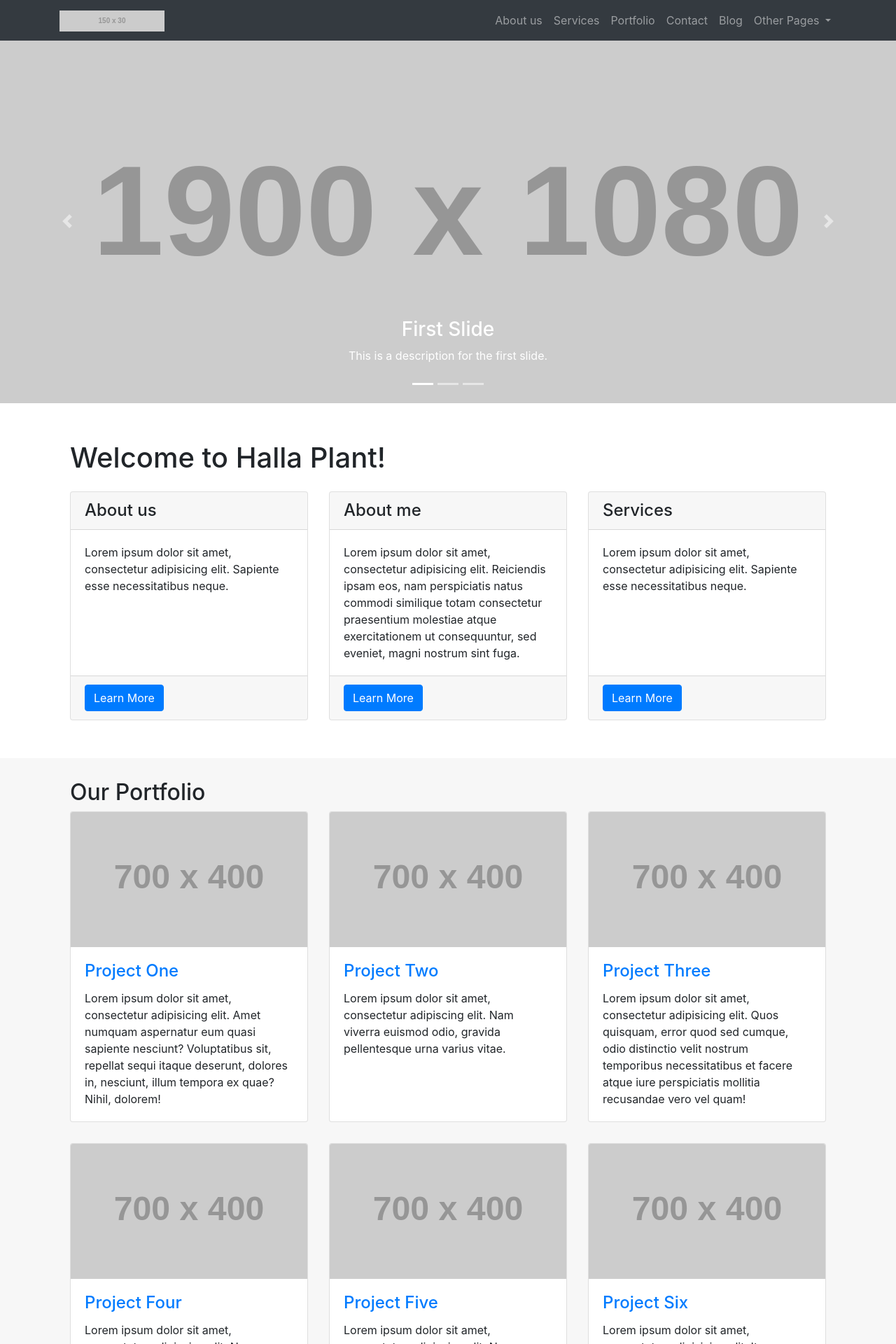
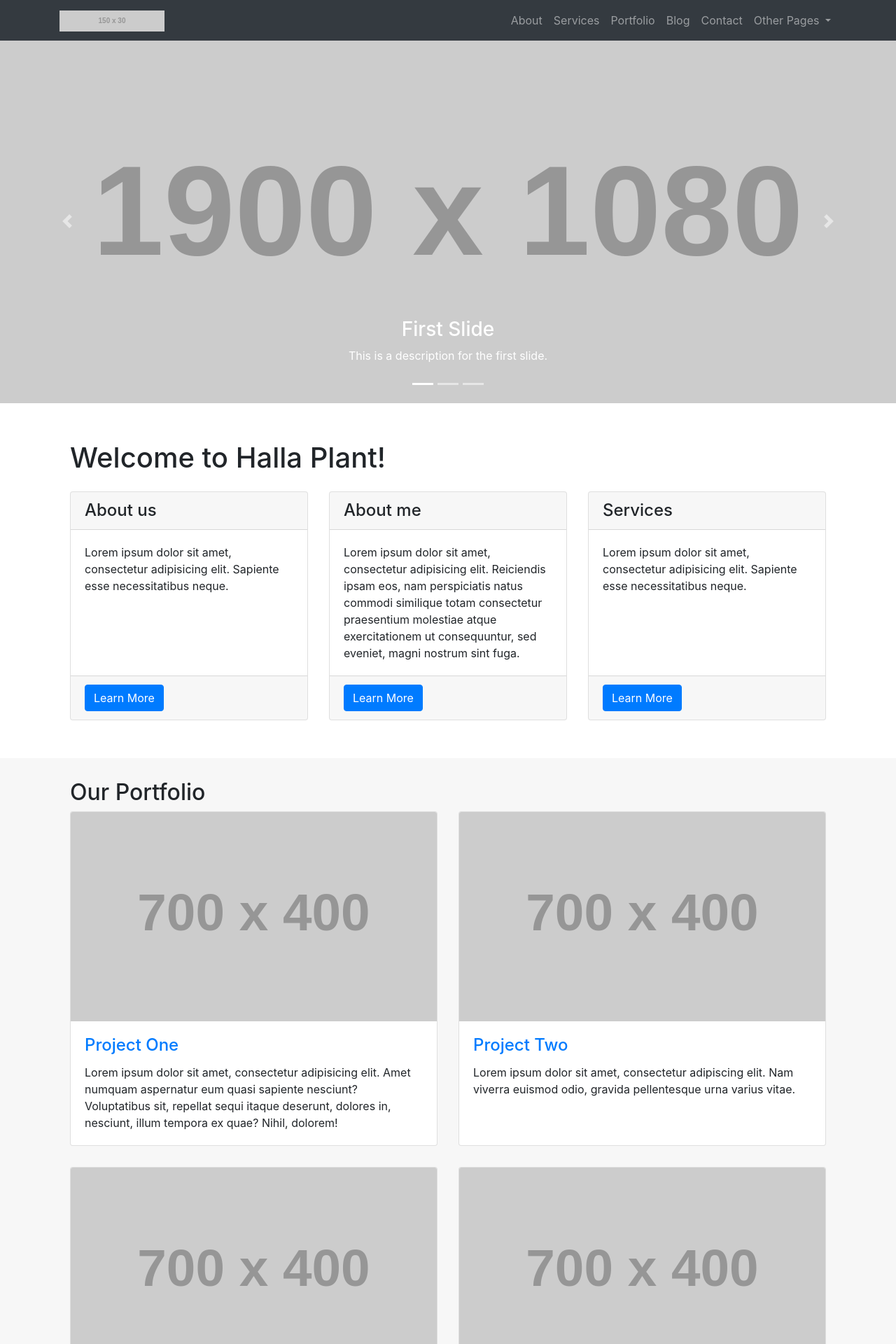
Before and after one commit to sonagi784/hallaplantweb, a Django app: template main/templates/main/index.html in a window 1280 px wide. Shown: the top 1920 px of the page at 70% size. Run offline with Django 3.2, Linux system fonts and the light colour scheme; the template is opened without the code that fills it: most values are stand-ins (such as "Sample title", 1, 10 or a date in 2020); grey boxes labelled with a size stand in for pictures from a placeholder-image service; some libraries are stand-ins or nearby versions.

Commit message:
blog preview

```diff
--- a/blog/templates/blog/post_list.html
+++ b/blog/templates/blog/post_list.html
@@ -25,7 +25,7 @@
         <span class="badge badge-primary float-right">미분류</span>
         {% endif %}
         <h2 class="card-title">{{ p.title }}</h2>
-        <p class="card-text">{{ p.content | truncatewords:50 }}</p>
+        <p class="card-text">{{ p.get_markdown_content | safe | truncatewords:50 }}</p>
         {% for tag in p.tags.all %}
             <a href={{ tag.get_absolute_url }}>#{{ tag }}</a>
         {% endfor %}
--- a/main/templates/main/index.html
+++ b/main/templates/main/index.html
@@ -34,19 +34,19 @@
             <div class="collapse navbar-collapse" id="navbarResponsive">
                 <ul class="navbar-nav ml-auto">
                     <li class="nav-item">
-                        <a class="nav-link" href="about.html">About us</a>
+                        <a class="nav-link" href="#">About</a>
                     </li>
                     <li class="nav-item">
-                        <a class="nav-link" href="services.html">Services</a>
+                        <a class="nav-link" href="#">Services</a>
                     </li>
                     <li class="nav-item">
-                        <a class="nav-link" href="contact.html">Portfolio</a>
-                    </li>
-                    <li class="nav-item">
-                        <a class="nav-link" href="contact.html">Contact</a>
+                        <a class="nav-link" href="#">Portfolio</a>
                     </li>
                     <li class="nav-item">
                         <a class="nav-link" href="/blog/">Blog</a>
+                    </li>
+                    <li class="nav-item">
+                        <a class="nav-link" href="#">Contact</a>
                     </li>
                     <li class="nav-item dropdown">
                         <a class="nav-link dropdown-toggle" href="#" id="navbarDropdownPages" data-toggle="dropdown"
@@ -159,7 +159,7 @@
         <h2>Our Portfolio</h2>
 
         <div class="row">
-            <div class="col-lg-4 col-sm-6 portfolio-item">
+            <div class="col-lg-6 col-sm-6 portfolio-item">
                 <div class="card h-100">
                     <a href="#"><img class="card-img-top" src="http://placehold.it/700x400" alt=""></a>
                     <div class="card-body">
@@ -172,7 +172,7 @@
                     </div>
                 </div>
             </div>
-            <div class="col-lg-4 col-sm-6 portfolio-item">
+            <div class="col-lg-6 col-sm-6 portfolio-item">
                 <div class="card h-100">
                     <a href="#"><img class="card-img-top" src="http://placehold.it/700x400" alt=""></a>
                     <div class="card-body">
@@ -184,7 +184,7 @@
                     </div>
                 </div>
             </div>
-            <div class="col-lg-4 col-sm-6 portfolio-item">
+            <div class="col-lg-6 col-sm-6 portfolio-item">
                 <div class="card h-100">
                     <a href="#"><img class="card-img-top" src="http://placehold.it/700x400" alt=""></a>
                     <div class="card-body">
@@ -197,7 +197,7 @@
                     </div>
                 </div>
             </div>
-            <div class="col-lg-4 col-sm-6 portfolio-item">
+            <div class="col-lg-6 col-sm-6 portfolio-item">
                 <div class="card h-100">
                     <a href="#"><img class="card-img-top" src="http://placehold.it/700x400" alt=""></a>
                     <div class="card-body">
@@ -206,31 +206,6 @@
                         </h4>
                         <p class="card-text">Lorem ipsum dolor sit amet, consectetur adipiscing elit. Nam viverra
                             euismod odio, gravida pellentesque urna varius vitae.</p>
-                    </div>
-                </div>
-            </div>
-            <div class="col-lg-4 col-sm-6 portfolio-item">
-                <div class="card h-100">
-                    <a href="#"><img class="card-img-top" src="http://placehold.it/700x400" alt=""></a>
-                    <div class="card-body">
-                        <h4 class="card-title">
-                            <a href="#">Project Five</a>
-                        </h4>
-                        <p class="card-text">Lorem ipsum dolor sit amet, consectetur adipiscing elit. Nam viverra
-                            euismod odio, gravida pellentesque urna varius vitae.</p>
-                    </div>
-                </div>
-            </div>
-            <div class="col-lg-4 col-sm-6 portfolio-item">
-                <div class="card h-100">
-                    <a href="#"><img class="card-img-top" src="http://placehold.it/700x400" alt=""></a>
-                    <div class="card-body">
-                        <h4 class="card-title">
-                            <a href="#">Project Six</a>
-                        </h4>
-                        <p class="card-text">Lorem ipsum dolor sit amet, consectetur adipisicing elit. Itaque earum
-                            nostrum suscipit ducimus nihil provident, perferendis rem illo, voluptate atque, sit eius in
-                            voluptates, nemo repellat fugiat excepturi! Nemo, esse.</p>
                     </div>
                 </div>
             </div>
@@ -243,45 +218,19 @@
         <h2>Recent Post</h2>
 
         <div class="row">
+            {% for p in posts %}
                 <div class="col-lg-4">
                     <div class="card h-100">
-                    <a href="#"><img class="card-img-top" src="http://placehold.it/700x400" alt=""></a>
+                        <a href="{{ p.get_absolute_url }}"><img class="card-img-top" src="http://placehold.it/700x400" alt=""></a>
                         <div class="card-body">
                             <h4 class="card-title">
-                            <a href="#">Post One</a>
+                                <a href="{{ p.get_absolute_url }}">{{ p.title }}</a>
                             </h4>
-                        <p class="card-text">Lorem ipsum dolor sit amet, consectetur adipisicing elit. Amet numquam
-                            aspernatur eum quasi sapiente nesciunt? Voluptatibus sit, repellat sequi itaque deserunt,
-                            dolores in, nesciunt, illum tempora ex quae? Nihil, dolorem!</p>
+                            <p class="card-text">{{ p.get_markdown_content | safe | truncatewords:50 }}</p>
                         </div>
                     </div>
                 </div>
-            <div class="col-lg-4">
-                <div class="card h-100">
-                    <a href="#"><img class="card-img-top" src="http://placehold.it/700x400" alt=""></a>
-                    <div class="card-body">
-                        <h4 class="card-title">
-                            <a href="#">Post Two</a>
-                        </h4>
-                        <p class="card-text">Lorem ipsum dolor sit amet, consectetur adipisicing elit. Amet numquam
-                            aspernatur eum quasi sapiente nesciunt? Voluptatibus sit, repellat sequi itaque deserunt,
-                            dolores in, nesciunt, illum tempora ex quae? Nihil, dolorem!</p>
-                    </div>
-                </div>
-            </div>
-            <div class="col-lg-4">
-                <div class="card h-100">
-                    <a href="#"><img class="card-img-top" src="http://placehold.it/700x400" alt=""></a>
-                    <div class="card-body">
-                        <h4 class="card-title">
-                            <a href="#">Post Three</a>
-                        </h4>
-                        <p class="card-text">Lorem ipsum dolor sit amet, consectetur adipisicing elit. Amet numquam
-                            aspernatur eum quasi sapiente nesciunt? Voluptatibus sit, repellat sequi itaque deserunt,
-                            dolores in, nesciunt, illum tempora ex quae? Nihil, dolorem!</p>
-                    </div>
-                </div>
-            </div>
+            {% endfor %}
         </div>
         <!-- /.row -->
     </section>
```
Also changed, not shown: main/views.py (+9 -0 lines), README.md, main/models.py (line endings or trailing spaces). Lines whose indentation alone changed are shown as unchanged.
